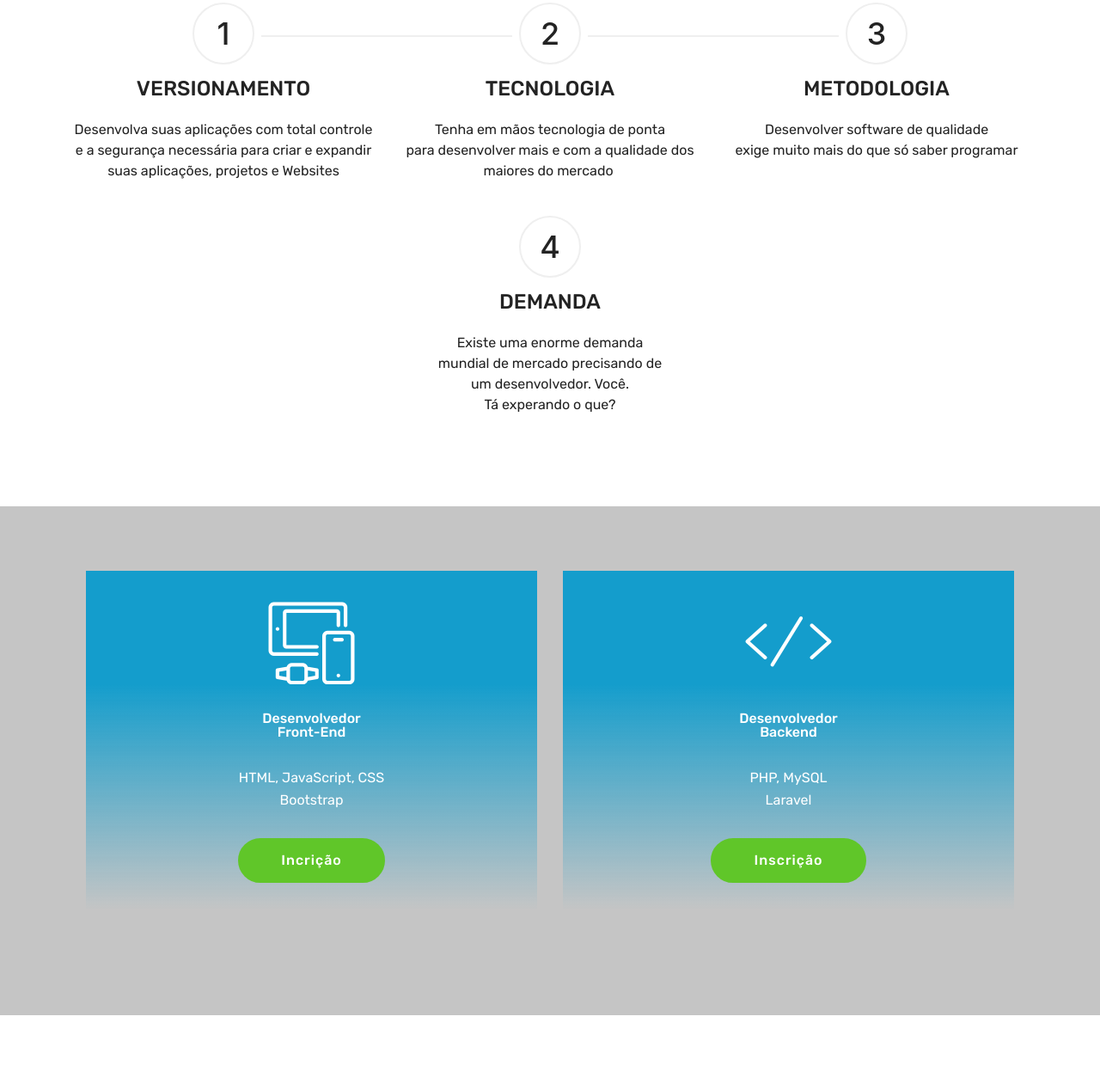
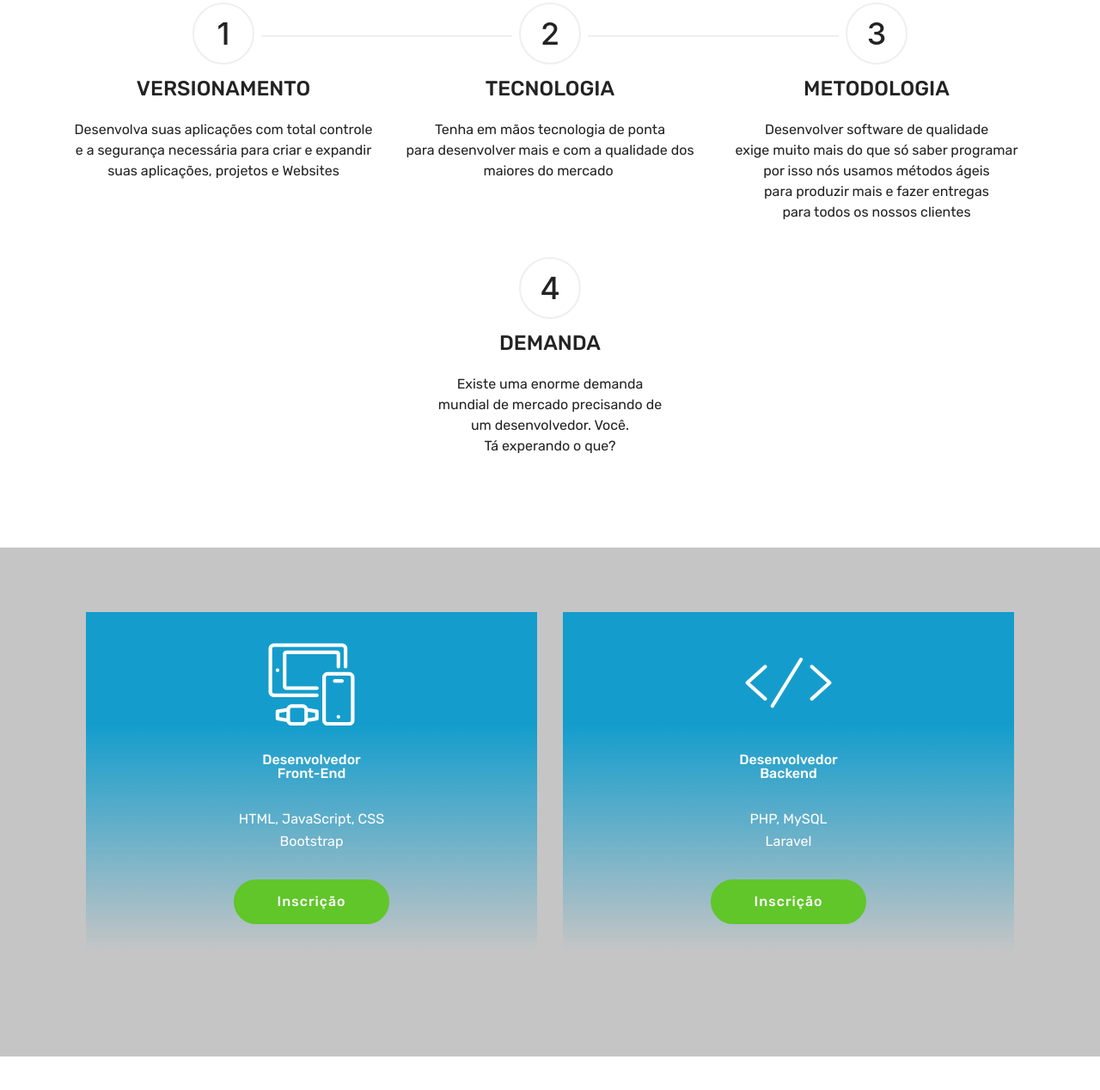
Before and after one commit to thiagopda/desenvolvedor_utic, a plain HTML site: page index.html in a window 1280 px wide. Shown: the part 1087-2355 px from the top of the page at 86% size. Drawn offline with Linux system fonts and the light colour scheme; files whose address does not match are found by name.

Commit message:
Update index.html

```diff
--- a/index.html
+++ b/index.html
@@ -1,10 +1,9 @@
 <!DOCTYPE html>
 <html  >
 <head>
-  <!-- Site made with Mobirise Website Builder v4.9.6, https://mobirise.com -->
+
   <meta charset="UTF-8">
   <meta http-equiv="X-UA-Compatible" content="IE=edge">
-  <meta name="generator" content="Mobirise v4.9.6, mobirise.com">
   <meta name="viewport" content="width=device-width, initial-scale=1, minimum-scale=1">
   <link rel="shortcut icon" href="assets/images/logo-1-96x130.png" type="image/x-icon">
   <meta name="description" content="">
@@ -130,7 +129,7 @@
                     <div class="step-text-content align-center">
                         <h4 class="mbr-step-title pb-3 mbr-fonts-style display-5">METODOLOGIA
                         </h4>
-                        <p class="mbr-step-text mbr-fonts-style display-7">Desenvolver software de qualidade<br>exige muito mais do que só saber programar</p>
+                        <p class="mbr-step-text mbr-fonts-style display-7">Desenvolver software de qualidade<br>exige muito mais do que só saber programar<br> por isso nós usamos métodos ágeis<br>para produzir mais e fazer entregas<br>para todos os nossos clientes</p>
                     </div>
                 </div>
             </div>
@@ -183,7 +182,7 @@
                     <p class="mbr-text mbr-fonts-style display-7">
                        HTML, JavaScript, CSS<br>Bootstrap</p>
                     <div class="mbr-section-btn text-center"><a href="index.html#form1-4" class="btn btn-primary display-4">
-                            Incrição</a></div>
+                            Inscrição</a></div>
                 </div>
             </div>
 
```
